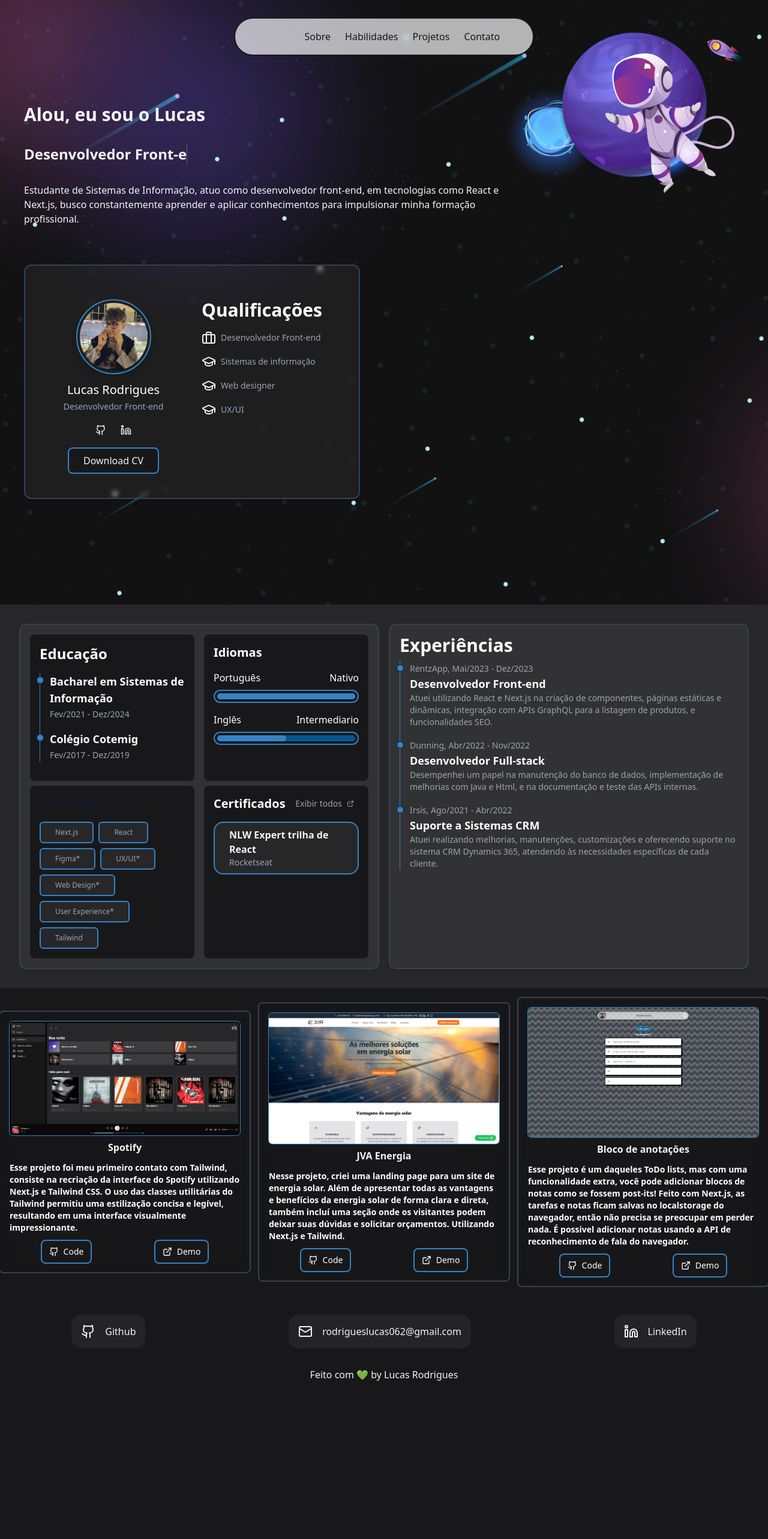
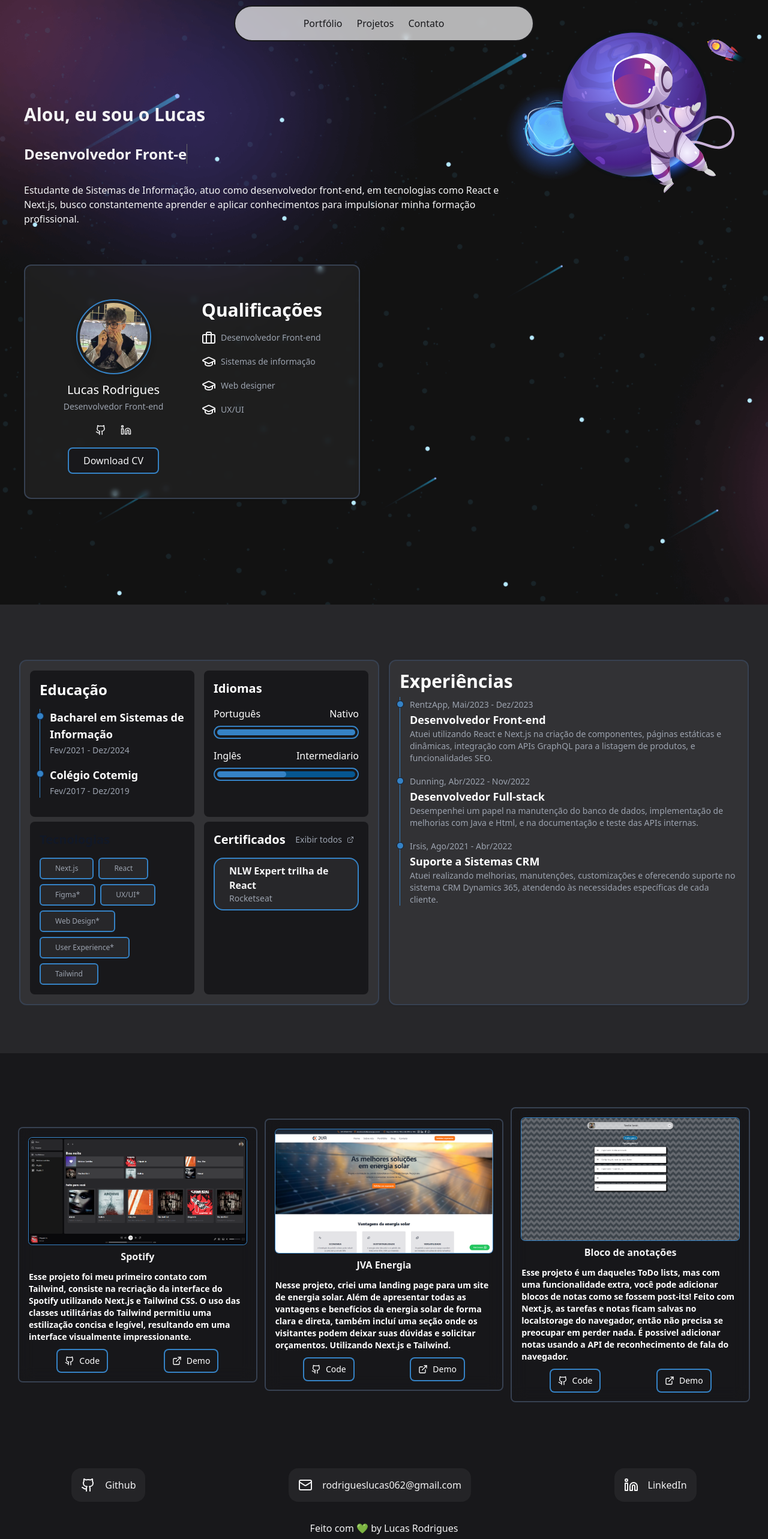
Before and after one commit to rodrigueslucas062/portfolio, a Next.js app: page / in a window 1280 px wide. Shown: the part 3-2569 px from the top of the page at 60% size. Before the commit the page ends 2323 px from the top, so only its background shows below. Built offline with nearby package versions, Linux system fonts and the light colour scheme.

Commit message:
🚸 Improvements to the Navbar referral model

```diff
--- a/src/components/banner/Banner.jsx
+++ b/src/components/banner/Banner.jsx
@@ -50,7 +50,7 @@ const Banner = () => {
     }
 
     return (
-        <section className="py-32 lg:py-44 bg-center-top bg-cover bg-no-repeat banner" id="home">
+        <section className="py-24 lg:py-44 bg-center-top bg-cover bg-no-repeat banner" id="home">
             <div className="justify-center">
                 <TrackVisibility>
                     {({ isVisible }) =>
--- a/src/components/navbar/NavLinks.js
+++ b/src/components/navbar/NavLinks.js
@@ -1,6 +1,5 @@
 export const navLinks = [
-    { href: "#sobre", label: "Sobre" },
-    { href: "#habilidades", label: "Habilidades" },
-    { href: "#projetos", label: "Projetos" },
-    { href: "#contato", label: "Contato" },
-  ];
+  { href: "#home", label: "Portfólio" },
+  { href: "#projetos", label: "Projetos" },
+  { href: "#contato", label: "Contato" },
+];
--- a/src/components/navbar/Navbar.jsx
+++ b/src/components/navbar/Navbar.jsx
@@ -39,9 +39,9 @@ const Navbar = () => {
     }, [])
 
     return (
-        <nav className="fixed flex top-8 w-full justify-center z-10 px-4 2xl:px-0">
+        <nav className="fixed flex top-3 w-full justify-center z-10 px-4 2xl:px-0">
             <div className="flex w-full lg:w-2/5 border-2 border-zinc-900 bg-gray-50/70 items-center lg:justify-center px-4 py-2 rounded-full backdrop-blur-sm transition-visible duration-500 ease-in-out">
-                <div className='lg:invisible max-md:mx-auto text-zinc-900 text-lg font-semibold p-2'>
+                <div className='lg:hidden max-md:mx-auto text-zinc-900 text-lg font-semibold p-2'>
                     <span>{currentSection}</span>
                 </div>
                 <ul className="max-md:hidden flex font-medium rounded-lg">
--- a/src/components/sobre/Sobre.jsx
+++ b/src/components/sobre/Sobre.jsx
@@ -5,7 +5,7 @@ import { CertificadosGrid, CertificadosGridModal } from "../habilidades/certific
 
 const Sobre = () => {
     return (
-        <section id="sobre" className="flex max-lg:flex-col gap-4 bg-zinc-800">
+        <div className="flex max-lg:flex-col gap-4 bg-zinc-800 mt-3">
             <div className="flex flex-1">
                 <div className="group w-full p-4 bg-white/5 space-y-2 rounded-xl border-2 border-gray-700 hover:bg-white/10">
                     <div className="max-md:flex-col flex gap-4 justify-around">
@@ -114,7 +114,7 @@ const Sobre = () => {
                     </ol>
                 </div>
             </div>
-        </section>
+        </div>
     );
 }
 
--- a/src/pages/index.js
+++ b/src/pages/index.js
@@ -8,14 +8,18 @@ export default function Home() {
   return (
     <div className="h-screen flex flex-col">
       <Navbar />
+      <section id="home">
       <Banner />
-      <div className="flex flex-col flex-1 bg-zinc-800 p-4 md:p-8">
+      </section>
+      <section id="sobre" className="flex flex-col flex-1 bg-zinc-800 px-4 md:px-8 py-20">
         <Sobre />
-      </div>
-      <div>
+      </section>
+      <section id="projetos" className="flex flex-col flex-1 px-4 md:px-8 py-16 bg-center-top bg-cover bg-no-repeat galaxy">
         <MainContent />
+      </section>
+      <section id="contato">
         <Contato />
-      </div>
+      </section>
     </div>
   );
 }
```
